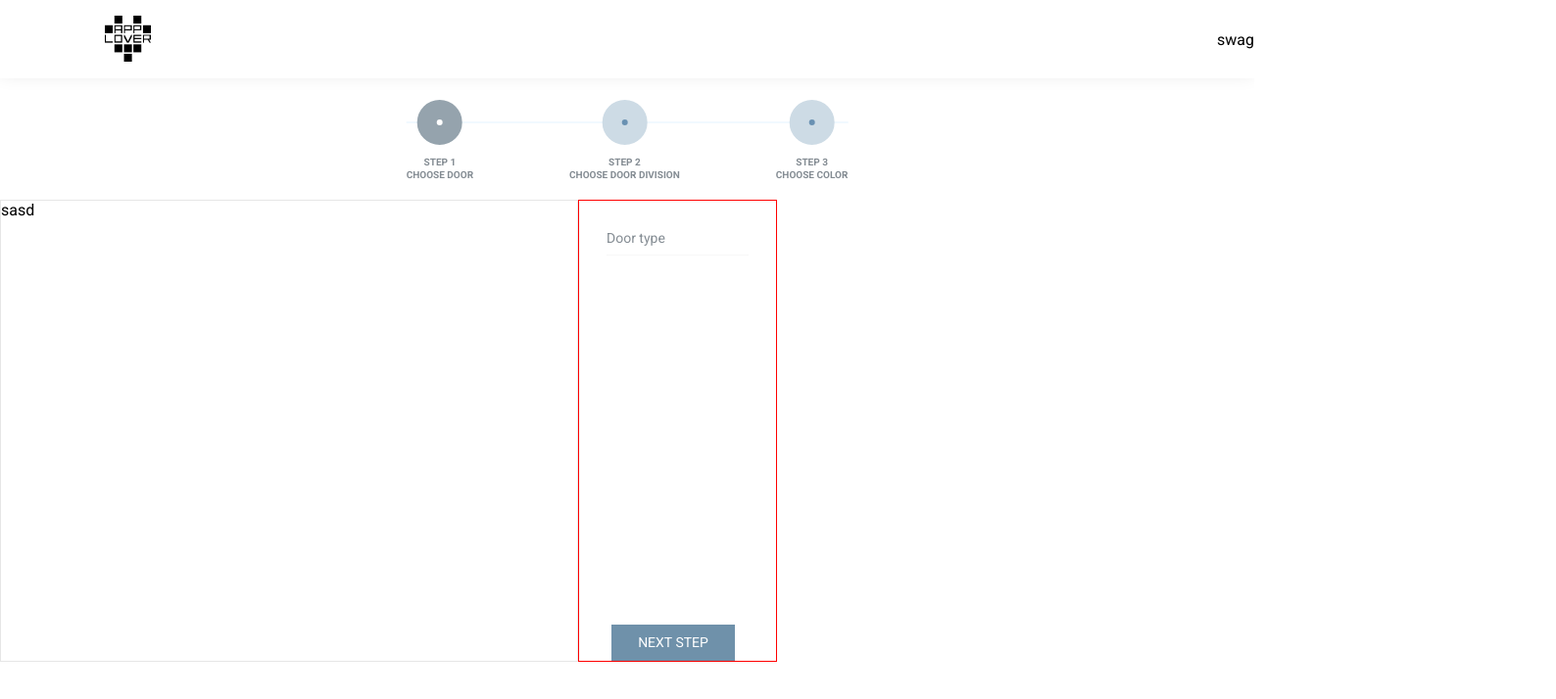
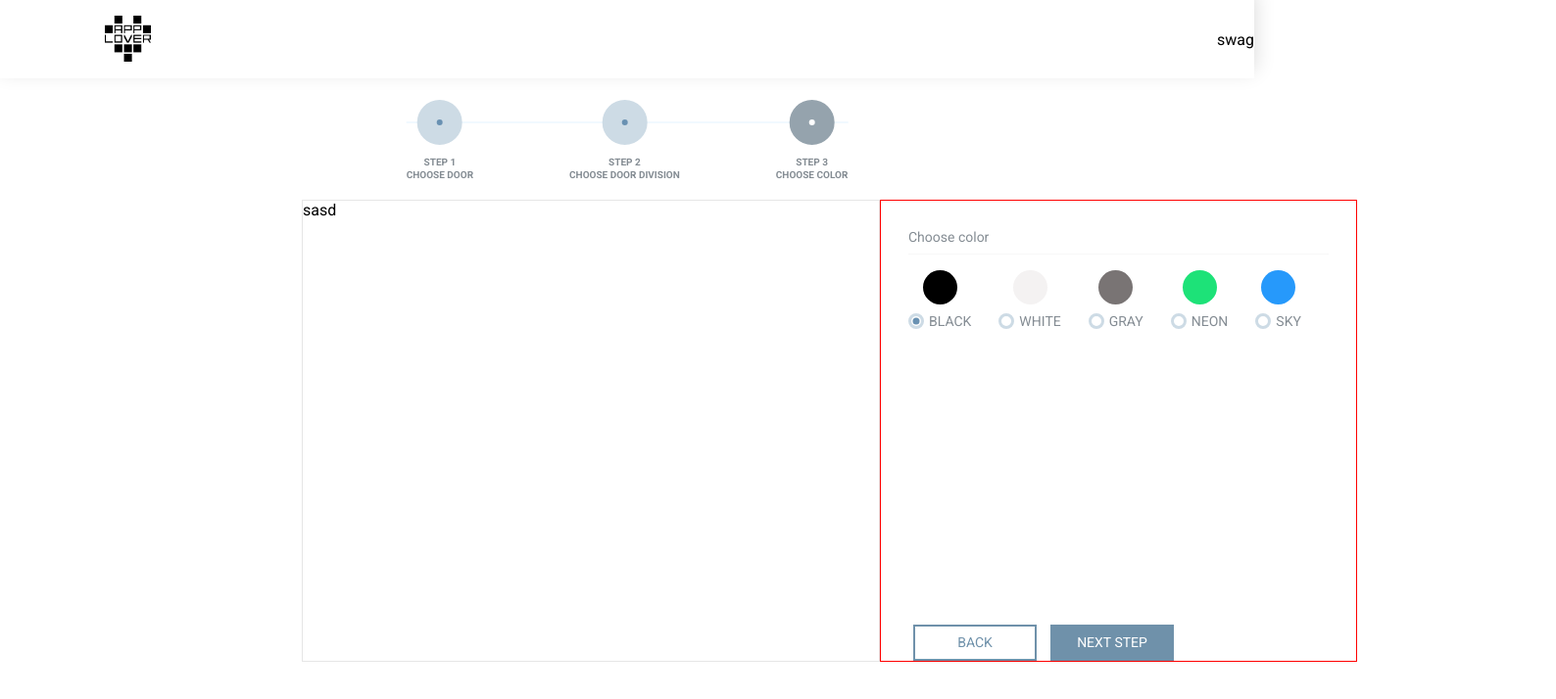
Before and after one commit to arturbien/the-doors, a React (Create React App) app: page / in a window 1280 px wide. Shown: the top 714 px of the page at 98% size, 1588 px wide, since content can reach past the window. Built offline with nearby package versions, Linux system fonts and the light colour scheme.

Commit message:
added color settings

```diff
--- a/src/index.css
+++ b/src/index.css
@@ -13,3 +13,21 @@ button {
   border: none;
   background: none;
 }
+
+input[type="number"]::-webkit-inner-spin-button {
+  -webkit-appearance: none;
+}
+
+legend {
+  padding: 0;
+  display: table;
+}
+fieldset {
+  border: 0;
+  padding: 0.01em 0 0 0;
+  margin: 0;
+  min-width: 0;
+}
+body:not(:-moz-handler-blocked) fieldset {
+  display: table-cell;
+}
--- a/src/pages/Design/Design.js
+++ b/src/pages/Design/Design.js
@@ -9,11 +9,17 @@ import AppBar from "../../shared/AppBar";
 import RectButton from "../../shared/RectButton";
 import Stepper from "../../shared/Stepper";
 import Divider from "../../shared/Divider";
+import Radio from "../../shared/Radio";
+import NumberInput from "../../shared/NumberInput";
+import SpinnerInput from "../../shared/SpinnerInput";
 
 const Main = styled.main`
   padding: 22px 0;
 `;
 const Configurator = styled.section`
+  position: relative;
+  left: 50%;
+  transform: translateX(-332px);
   display: flex;
   height: 472px;
   margin-top: 19px;
@@ -31,7 +37,7 @@ const Sidebar = styled.aside`
   flex-direction: column;
   justify-content: space-between;
   height: 100%;
-  padding: 28px 28px 0;
+  padding: 0 28px;
 
   border: 1px solid red;
 `;
@@ -49,13 +55,85 @@ const StepperNavigation = styled.nav`
     margin-right: 14px;
   }
 `;
+const Field = styled.div`
+  display: flex;
+  align-items: center;
+  width: 130px;
+  padding: 3px 0;
+`;
+const Fieldset = styled.fieldset`
+  margin-top: 28px;
+`;
+const TypeSettings = styled(Fieldset)``;
+const StructureSettings = styled(Fieldset)`
+  label {
+    width: 126px;
+  }
+  ${Field} {
+    width: auto;
+  }
+`;
+const SizeSettings = styled(Fieldset)`
+  label {
+    width: 65px;
+  }
+  ${NumberInput} {
+    max-width: 44px;
+  }
+`;
+const ColorSettings = styled(Fieldset)``;
+const Suffix = styled(Text)`
+  margin-left: 5px;
+`;
+const ColorSelect = styled.div`
+  display: flex;
+  flex-wrap: wrap;
+`;
+const ColorOption = styled.div`
+  display: flex;
+  flex-direction: column;
+  align-items: center;
+  margin-top: 10px;
+  margin-right: 28px;
+  /* width: 33%; */
+`;
+const ColorPreview = styled.span`
+  display: inline-block;
+  height: 35px;
+  width: 35px;
+  border-radius: 50%;
+  background: ${({ color }) => color};
+`;
+// TODO programatically add DOOR_TYPES options etc
+const DOOR_TYPES = {
+  SINGLE: "SINGLE",
+  DOUBLE: "DOUBLE"
+};
+const COLORS = {
+  BLACK: "#000000",
+  WHITE: "#F4F2F2",
+  GRAY: "#797474",
+  NEON: "#1DE278",
+  SKY: "#2699FB"
+};
 const Design = ({ login, loading, error, dismissLoginError }) => {
-  const [step, setStep] = useState(0);
+  const [step, setStep] = useState(2);
+  const [doorType, setDoorType] = useState(DOOR_TYPES.SINGLE);
+  const [color, setColor] = useState(COLORS.BLACK);
 
   const steps = ["STEP 1", "STEP 2", "STEP 3"];
   const handleChangeStep = index => {
     if (index !== step && index >= 0 && index <= steps.length - 1) {
       setStep(index);
+    }
+  };
+  const handleChangeType = e => {
+    setDoorType(e.target.value);
+  };
+  const handleChangeColor = e => {
+    const newColor = e.target.value;
+    if (newColor !== color) {
+      setColor(e.target.value);
     }
   };
   return (
@@ -64,7 +142,7 @@ const Design = ({ login, loading, error, dismissLoginError }) => {
       <Main>
         <Stepper
           steps={[
-            `step 1 \nchoose door`,
+            `step 1\nchoose door`,
             "step 2\nchoose door division",
             "step 3\nchoose color"
           ]}
@@ -77,20 +155,95 @@ const Design = ({ login, loading, error, dismissLoginError }) => {
             <div>
               {step === 0 && (
                 <>
-                  <Text>{"Door type"}</Text>
-                  <Divider />
+                  <TypeSettings>
+                    <Text as="legend">{"Door type"}</Text>
+                    <Divider />
+                    <Radio
+                      onChange={handleChangeType}
+                      value={DOOR_TYPES.SINGLE}
+                      checked={doorType === DOOR_TYPES.SINGLE}
+                      // name="type"
+                      label={<Text>{"Single door"}</Text>}
+                    />
+                    <br />
+                    <Radio
+                      onChange={handleChangeType}
+                      value={DOOR_TYPES.DOUBLE}
+                      checked={doorType === DOOR_TYPES.DOUBLE}
+                      // name="type"
+                      label={<Text>{"Double door"}</Text>}
+                    />
+                  </TypeSettings>
+                  <br />
+
+                  <SizeSettings>
+                    <Text as="legend">{"Door size"}</Text>
+                    <Divider />
+                    <Field>
+                      <label htmlFor="width">
+                        <Text>{"Width"}</Text>
+                      </label>
+                      <NumberInput
+                        value={120}
+                        name="width"
+                        onChange={e => e.target.value}
+                      />
+                      <Suffix>cm</Suffix>
+                    </Field>
+                    <Field>
+                      <label htmlFor="height">
+                        <Text>{"Height"}</Text>
+                      </label>
+                      <NumberInput defaultValue={250} name="height" />
+                      <Suffix>cm</Suffix>
+                    </Field>
+                  </SizeSettings>
                 </>
               )}
               {step === 1 && (
                 <>
-                  <Text>{"Door division"}</Text>
-                  <Divider />
+                  <StructureSettings>
+                    <Text as="legend">{"Door division"}</Text>
+                    <Divider />
+
+                    <Field>
+                      <label htmlFor="beams">
+                        <Text>{"Number of beams"}</Text>
+                      </label>
+                      <SpinnerInput value={120} max={100} name="beams" />
+                    </Field>
+                    <Field>
+                      <label htmlFor="posts">
+                        <Text>{"Number of posts"}</Text>
+                      </label>
+                      <SpinnerInput value={120} max={100} name="posts" />
+                    </Field>
+                  </StructureSettings>
                 </>
               )}
               {step === 2 && (
                 <>
-                  <Text>{"Choose color"}</Text>
-                  <Divider />
+                  <ColorSettings>
+                    <Text as="legend">{"Choose color"}</Text>
+                    <Divider />
+                    <ColorSelect>
+                      {Object.keys(COLORS).map(colorName => (
+                        <ColorOption key={colorName}>
+                          <ColorPreview
+                            color={COLORS[colorName]}
+                            onClick={() => setColor(COLORS[colorName])}
+                          />
+                          <Radio
+                            onChange={handleChangeColor}
+                            value={COLORS[colorName]}
+                            checked={color === COLORS[colorName]}
+                            // name="type"
+                            label={<Text>{colorName}</Text>}
+                          />
+                        </ColorOption>
+                      ))}
+                    </ColorSelect>
+                  </ColorSettings>
                 </>
               )}
             </div>
--- a/src/shared/NumberField.js
+++ b/src/shared/NumberInput.js
@@ -2,10 +2,11 @@ import styled from "styled-components";
 
 export default styled.input.attrs({ type: "number" })`
   height: 24px;
+  width: 100%;
   border: 1px solid #a8a5a5;
-  padding: 0 7px;
+  padding: 2px 7px 0;
 
   color: #848c93;
   font-weight: normal;
-  line-height: 24px;
+  line-height: 16px;
 `;
--- /dev/null
+++ b/src/shared/Radio.js
@@ -0,0 +1,72 @@
+import React from "react";
+import styled, { css } from "styled-components";
+
+const Checkbox = ({ className, style, label, checked, ...otherProps }) => (
+  <Wrapper>
+    <Label className={className} style={style}>
+      <HiddenRadio checked={checked} {...otherProps} />
+      <StyledRadio checked={checked} />
+      {label && <LabelText>{label}</LabelText>}
+    </Label>
+  </Wrapper>
+);
+
+export default Checkbox;
+
+const Wrapper = styled.div`
+  display: inline-block;
+`;
+const Label = styled.label`
+  display: flex;
+  align-items: center;
+  margin: 6px 0;
+`;
+const LabelText = styled.span`
+  margin-left: 5px;
+
+  font-size: 16px;
+  line-height: 21px;
+  color: #a5a1a1;
+  font-weight: normal;
+`;
+const HiddenRadio = styled.input.attrs({ type: "radio" })`
+  border: 0;
+  clip: rect(0 0 0 0);
+  clip-path: inset(50%);
+  height: 1px;
+  margin: -1px;
+  overflow: hidden;
+  padding: 0;
+  position: absolute;
+  white-space: nowrap;
+  width: 1px;
+`;
+const StyledRadio = styled.div`
+  position: relative;
+  display: inline-block;
+
+  width: 16px;
+  height: 16px;
+
+  border-radius: 50%;
+  border: 3px solid #cddbe5;
+  background: transparent;
+
+  ${({ checked }) =>
+    checked &&
+    css`
+      &:after {
+        content: "";
+        position: absolute;
+        top: 50%;
+        left: 50%;
+        transform: translate(-50%, -50%);
+        display: inline-block;
+        width: 7px;
+        height: 7px;
+
+        border-radius: 50%;
+        background: #6991b2;
+      }
+    `};
+`;
--- /dev/null
+++ b/src/shared/SpinnerInput.js
@@ -0,0 +1,46 @@
+import React, { useState } from "react";
+import styled from "styled-components";
+
+import NumberInput from "./NumberInput";
+
+const Wrapper = styled.div`
+  display: flex;
+  flex-shrink: 0;
+  align-items: center;
+  justify-content: space-between;
+  width: 80px;
+  ${NumberInput} {
+    width: 24px;
+  }
+`;
+
+const Button = styled.button`
+  flex-shrink: 0;
+  height: 24px;
+  width: 24px;
+  background: #cddbe5;
+  color: #848c93;
+  font-size: 12px;
+  font-weight: normal;
+`;
+
+const Spinner = ({ onChange, initialValue, min, max, ...otherProps }) => {
+  const [val, setVal] = useState(initialValue);
+
+  const handleChange = value => {
+    if ((max && value > max) || (min && value < min)) {
+      return;
+    } else {
+      setVal(value);
+    }
+  };
+  return (
+    <Wrapper>
+      <NumberInput value={val} {...otherProps} />
+      <Button onClick={() => handleChange(val + 1)}>+</Button>
+      <Button onClick={() => handleChange(val - 1)}>-</Button>
+    </Wrapper>
+  );
+};
+
+export default Spinner;
--- a/src/shared/Stepper.js
+++ b/src/shared/Stepper.js
@@ -62,7 +62,6 @@ const StepLabel = styled.span`
 `;
 
 const Stepper = ({ steps, activeStep, ...otherProps }) => {
-  console.log(steps);
   return (
     <Wrapper {...otherProps}>
       {steps.map((label, i) => (
```
Also changed, not shown: src/shared/Fieldset.js (added).
